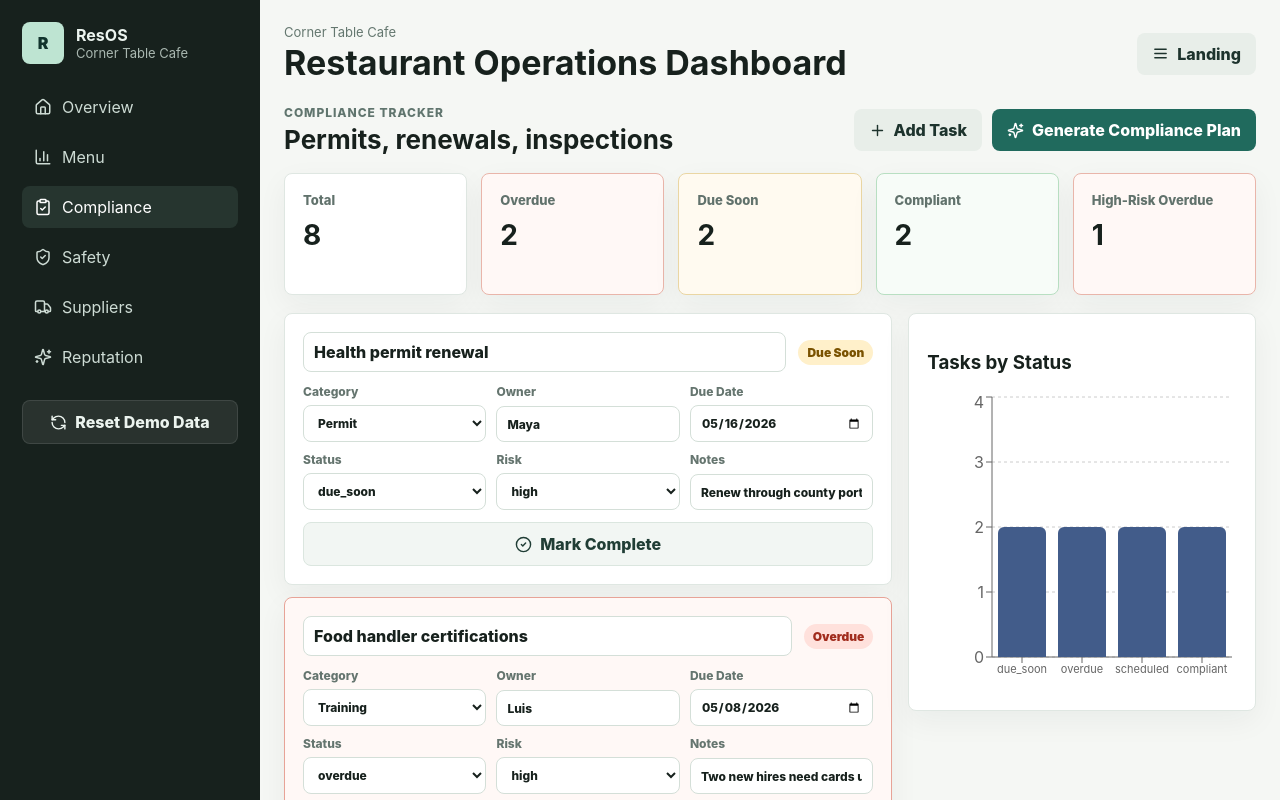
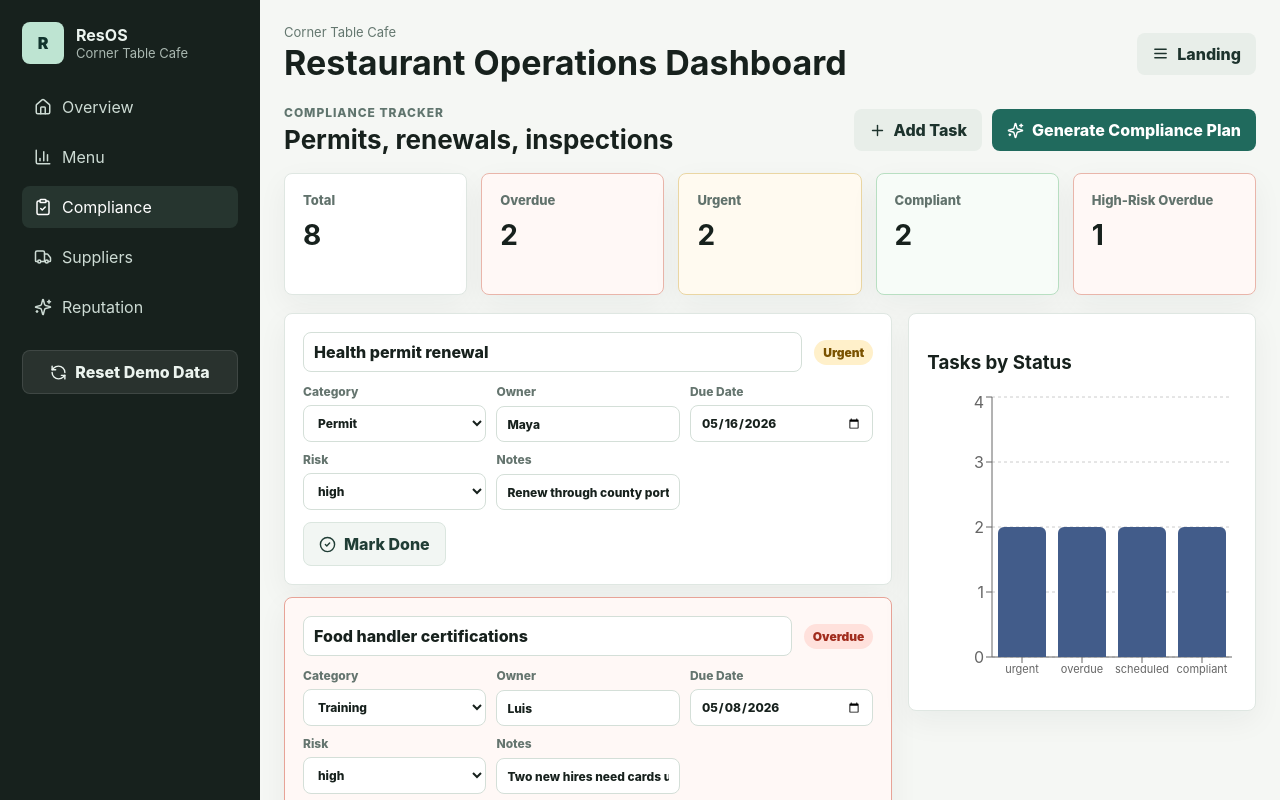
Before and after one commit to wierdteck/ResOS, a React (Vite) app: page /dashboard/compliance in a window 1280 px wide. Shown: the top 800 px of the page. Built offline with nearby package versions, Linux system fonts and the light colour scheme.

Commit message:
Cleaned the extra Badges and Page

```diff
--- a/src/App.jsx
+++ b/src/App.jsx
@@ -4,7 +4,6 @@ import Landing from './pages/Landing.jsx';
 import Dashboard from './pages/Dashboard.jsx';
 import Menu from './pages/Menu.jsx';
 import Compliance from './pages/Compliance.jsx';
-import Safety from './pages/Safety.jsx';
 import Suppliers from './pages/Suppliers.jsx';
 import Reputation from './pages/Reputation.jsx';
 
@@ -16,7 +15,7 @@ export default function App() {
         <Route index element={<Dashboard />} />
         <Route path="menu" element={<Menu />} />
         <Route path="compliance" element={<Compliance />} />
-        <Route path="safety" element={<Safety />} />
+        <Route path="safety" element={<Navigate to="/dashboard" replace />} />
         <Route path="suppliers" element={<Suppliers />} />
         <Route path="reputation" element={<Reputation />} />
       </Route>
--- a/src/components/Layout.jsx
+++ b/src/components/Layout.jsx
@@ -1,5 +1,5 @@
 import { NavLink, Outlet, useNavigate } from 'react-router-dom';
-import { BarChart3, ClipboardCheck, Home, Menu as MenuIcon, RefreshCcw, ShieldCheck, Sparkles, Truck } from 'lucide-react';
+import { BarChart3, ClipboardCheck, Home, Menu as MenuIcon, RefreshCcw, Sparkles, Truck } from 'lucide-react';
 import Button from './Button.jsx';
 import { getAllData, resetDemoData } from '../services/dataStore.js';
 
@@ -7,7 +7,6 @@ const navItems = [
   { to: '/dashboard', label: 'Overview', icon: Home, end: true },
   { to: '/dashboard/menu', label: 'Menu', icon: BarChart3 },
   { to: '/dashboard/compliance', label: 'Compliance', icon: ClipboardCheck },
-  { to: '/dashboard/safety', label: 'Safety', icon: ShieldCheck },
   { to: '/dashboard/suppliers', label: 'Suppliers', icon: Truck },
   { to: '/dashboard/reputation', label: 'Reputation', icon: Sparkles },
 ];
--- a/src/pages/Compliance.jsx
+++ b/src/pages/Compliance.jsx
@@ -1,15 +1,14 @@
 import { useState } from 'react';
 import { Bar, BarChart, CartesianGrid, ResponsiveContainer, Tooltip, XAxis, YAxis } from 'recharts';
-import { CheckCircle2, Plus, Sparkles } from 'lucide-react';
+import { CheckCircle2, Plus, Sparkles, Trash2 } from 'lucide-react';
 import Badge from '../components/Badge.jsx';
 import Button from '../components/Button.jsx';
 import Card from '../components/Card.jsx';
 import MetricCard from '../components/MetricCard.jsx';
 import { getComplianceTasks, saveComplianceTasks } from '../services/dataStore.js';
-import { chartRowsFromCounts, countBy, getComplianceAnalytics } from '../utils/analytics.js';
+import { chartRowsFromCounts, countBy, getComplianceAnalytics, getComplianceDisplayStatus } from '../utils/analytics.js';
 import { generateCompliancePlan } from '../utils/mockAi.js';
 
-const statusOptions = ['compliant', 'due_soon', 'overdue', 'scheduled'];
 const categories = ['License', 'Permit', 'Inspection', 'Training', 'Tax', 'Insurance'];
 const riskOptions = ['low', 'medium', 'high'];
 
@@ -30,6 +29,18 @@ export default function Compliance() {
     save([...tasks, { id: `comp-${Date.now()}`, title: 'New compliance task', category: 'Permit', owner: 'Maya', dueDate: '2026-05-31', recurrence: 'one-time', status: 'scheduled', riskLevel: 'medium', notes: '' }]);
   }
 
+  function markDone(id) {
+    save(tasks.map((task) => (
+      task.id === id
+        ? { ...task, status: 'compliant', completedAt: new Date().toISOString().slice(0, 10) }
+        : task
+    )));
+  }
+
+  function deleteTask(id) {
+    save(tasks.filter((task) => task.id !== id));
+  }
+
   return (
     <div className="page-stack">
       <div className="section-heading">
@@ -42,36 +53,46 @@ export default function Compliance() {
       <section className="metrics-grid small">
         <MetricCard label="Total" value={analytics.total} />
         <MetricCard label="Overdue" value={analytics.overdue} tone={analytics.overdue ? 'danger' : 'good'} />
-        <MetricCard label="Due Soon" value={analytics.dueSoon} tone="warning" />
+        <MetricCard label="Urgent" value={analytics.dueSoon} tone="warning" />
         <MetricCard label="Compliant" value={analytics.compliant} tone="good" />
         <MetricCard label="High-Risk Overdue" value={analytics.highRiskOverdue} tone={analytics.highRiskOverdue ? 'danger' : 'good'} />
       </section>
       {plan ? <Card className="insight">{plan}</Card> : null}
       <section className="two-col uneven">
         <div className="task-list">
-          {tasks.map((task) => (
-            <Card key={task.id} className={`task-card priority-${task.status}-${task.riskLevel}`}>
+          {tasks.map((task) => {
+            const displayStatus = getComplianceDisplayStatus(task);
+            const isDone = displayStatus === 'compliant';
+            const statusTone = displayStatus === 'overdue' ? 'danger' : displayStatus === 'urgent' ? 'warning' : displayStatus === 'compliant' ? 'good' : 'info';
+            return (
+              <Card key={task.id} className={`task-card priority-${displayStatus}-${task.riskLevel}`}>
                 <div className="task-head">
                   <input value={task.title} onChange={(event) => update(task.id, 'title', event.target.value)} />
-                <Badge tone={task.status === 'overdue' ? 'danger' : task.status === 'due_soon' ? 'warning' : 'good'}>{task.status.replace('_', ' ')}</Badge>
+                  <Badge tone={statusTone}>{displayStatus}</Badge>
                 </div>
                 <div className="form-grid">
                   <label>Category<select value={task.category} onChange={(event) => update(task.id, 'category', event.target.value)}>{categories.map((item) => <option key={item}>{item}</option>)}</select></label>
                   <label>Owner<input value={task.owner} onChange={(event) => update(task.id, 'owner', event.target.value)} /></label>
                   <label>Due Date<input type="date" value={task.dueDate} onChange={(event) => update(task.id, 'dueDate', event.target.value)} /></label>
-                <label>Status<select value={task.status} onChange={(event) => update(task.id, 'status', event.target.value)}>{statusOptions.map((item) => <option key={item}>{item}</option>)}</select></label>
                   <label>Risk<select value={task.riskLevel} onChange={(event) => update(task.id, 'riskLevel', event.target.value)}>{riskOptions.map((item) => <option key={item}>{item}</option>)}</select></label>
                   <label>Notes<input value={task.notes} onChange={(event) => update(task.id, 'notes', event.target.value)} /></label>
                 </div>
-              <Button variant="ghost" icon={CheckCircle2} onClick={() => update(task.id, 'status', 'compliant')}>Mark Complete</Button>
+                <div className="button-row">
+                  {isDone ? (
+                    <Button variant="ghost" icon={Trash2} onClick={() => deleteTask(task.id)}>Delete Task</Button>
+                  ) : (
+                    <Button variant="ghost" icon={CheckCircle2} onClick={() => markDone(task.id)}>Mark Done</Button>
+                  )}
+                </div>
               </Card>
-          ))}
+            );
+          })}
         </div>
         <Card>
           <h3>Tasks by Status</h3>
           <div className="chart">
             <ResponsiveContainer>
-              <BarChart data={chartRowsFromCounts(countBy(tasks, 'status'))}>
+              <BarChart data={chartRowsFromCounts(countBy(analytics.rows, 'derivedStatus'))}>
                 <CartesianGrid strokeDasharray="3 3" vertical={false} />
                 <XAxis dataKey="name" tick={{ fontSize: 11 }} />
                 <YAxis allowDecimals={false} />
--- a/src/pages/Dashboard.jsx
+++ b/src/pages/Dashboard.jsx
@@ -1,15 +1,14 @@
 import { Link } from 'react-router-dom';
-import { BarChart3, ClipboardCheck, ShieldAlert, ShieldCheck, Sparkles, Star, TrendingUp, Truck } from 'lucide-react';
+import { BarChart3, ClipboardCheck, Sparkles, Star, TrendingUp, Truck } from 'lucide-react';
 import Card from '../components/Card.jsx';
 import MetricCard from '../components/MetricCard.jsx';
 import { getAllData } from '../services/dataStore.js';
-import { currency, getComplianceAnalytics, getMenuAnalytics, getReviewAnalytics, getSafetyAnalytics, getSupplierAnalytics } from '../utils/analytics.js';
+import { currency, getComplianceAnalytics, getMenuAnalytics, getReviewAnalytics, getSupplierAnalytics } from '../utils/analytics.js';
 import { generateOverallActionPlan } from '../utils/mockAi.js';
 
 const cards = [
   { to: 'menu', label: 'Menu Intelligence', text: 'Profitability, prep burden, and dish recommendations.', icon: BarChart3 },
   { to: 'compliance', label: 'Compliance', text: 'Permits, inspections, renewals, and risk tracking.', icon: ClipboardCheck },
-  { to: 'safety', label: 'Safety', text: 'Cleaning checklist and temperature rule checks.', icon: ShieldCheck },
   { to: 'suppliers', label: 'Suppliers', text: 'Lightweight price comparison and history.', icon: Truck },
   { to: 'reputation', label: 'Reputation', text: 'Manual review insights and profile consistency.', icon: Sparkles },
 ];
@@ -18,7 +17,6 @@ export default function Dashboard() {
   const data = getAllData();
   const menu = getMenuAnalytics(data.menuItems, data.recipeIngredients, data.supplierItems);
   const compliance = getComplianceAnalytics(data.complianceTasks);
-  const safety = getSafetyAnalytics(data.safetyTasks);
   const suppliers = getSupplierAnalytics(data.supplierItems).filter((row) => !row.unitMismatch && row.savings > 0);
   const reviews = getReviewAnalytics(data.reviews);
   const actionPlan = generateOverallActionPlan(data);
@@ -29,8 +27,6 @@ export default function Dashboard() {
         <MetricCard icon={TrendingUp} label="Weekly Gross Profit" value={currency(menu.weeklyGrossProfit)} help="from seeded menu sales" />
         <MetricCard icon={BarChart3} label="Menu Items Needing Action" value={menu.actionCount} tone={menu.actionCount ? 'warning' : 'good'} />
         <MetricCard icon={ClipboardCheck} label="Overdue Compliance" value={compliance.overdue} tone={compliance.overdue ? 'danger' : 'good'} />
-        <MetricCard icon={ShieldCheck} label="Overdue Safety" value={safety.overdue} tone={safety.overdue ? 'danger' : 'good'} />
-        <MetricCard icon={ShieldAlert} label="Unsafe Temperatures" value={safety.unsafeTemperatures} tone={safety.unsafeTemperatures ? 'danger' : 'good'} />
         <MetricCard icon={Truck} label="Supplier Savings" value={suppliers.length} help="same-unit opportunities" />
         <MetricCard icon={Star} label="Average Rating" value={reviews.averageRating.toFixed(1)} help={`${reviews.total} mock reviews`} />
       </section>
--- a/src/pages/Menu.jsx
+++ b/src/pages/Menu.jsx
@@ -37,6 +37,31 @@ export default function Menu() {
 
   function updateItem(id, key, value) {
     saveItems(items.map((item) => (item.id === id ? { ...item, [key]: value } : item)));
+  }
+
+  function addMenuItem() {
+    const item = {
+      id: `menu-${Date.now()}`,
+      name: 'New Menu Item',
+      category: 'Entree',
+      price: 0,
+      ingredientCost: 0,
+      costMode: 'manual',
+      avgPrepMinutes: 0,
+      salesThisWeek: 0,
+      station: 'Kitchen',
+      notes: '',
+    };
+    saveItems([...items, item]);
+    setSelectedId(item.id);
+  }
+
+  function removeMenuItem(id) {
+    const nextItems = items.filter((item) => item.id !== id);
+    const nextRecipes = recipes.filter((row) => row.menuItemId !== id);
+    saveItems(nextItems);
+    saveRecipes(nextRecipes);
+    if (selectedId === id) setSelectedId(nextItems[0]?.id || '');
   }
 
   function addRecipeRow() {
@@ -81,7 +106,10 @@ export default function Menu() {
     <div className="page-stack">
       <div className="section-heading">
         <div><p className="eyebrow">Menu Intelligence</p><h2>Profit and recipe-linked costing</h2></div>
-        <Button icon={Sparkles} onClick={() => setSummary(analyzeMenu(items, recipes, supplierItems))}>Analyze Menu</Button>
+        <div className="button-row">
+          <Button variant="secondary" icon={Plus} onClick={addMenuItem}>Add Menu Item</Button>
+          <Button icon={Sparkles} onClick={() => setSummary(analyzeMenu(items, recipes, supplierItems))}>Analyze Menu</Button>
+        </div>
       </div>
       <p className="muted">Recommendations are computed from effective ingredient cost. Manual dishes use typed cost; auto-costed dishes follow matching supplier prices.</p>
       {summary ? <Card className="insight">{summary}</Card> : null}
@@ -91,7 +119,7 @@ export default function Menu() {
           <table>
             <thead>
               <tr>
-                <th>Dish</th><th>Category</th><th>Cost Mode</th><th>Price</th><th>Ingredient Cost</th><th>Prep</th><th>Sales</th><th>Station</th><th>Profit</th><th>Food Cost</th><th>Action</th><th>Notes</th>
+                <th>Dish</th><th>Category</th><th>Cost Mode</th><th>Price</th><th>Ingredient Cost</th><th>Prep</th><th>Sales</th><th>Station</th><th>Profit</th><th>Food Cost</th><th>Action</th><th>Notes</th><th></th>
               </tr>
             </thead>
             <tbody>
@@ -104,9 +132,6 @@ export default function Menu() {
                       <option value="manual">Manual Cost</option>
                       <option value="recipe">Auto From Recipe/Suppliers</option>
                     </select>
-                    <Badge tone={row.costMode === 'recipe' ? (row.costIncomplete ? 'warning' : 'info') : 'neutral'}>
-                      {row.costMode === 'recipe' ? (row.costIncomplete ? 'Incomplete Cost' : 'Auto Cost') : 'Manual Cost'}
-                    </Badge>
                   </td>
                   <td><NumericInput value={row.price} step="0.01" onCommit={(value) => updateItem(row.id, 'price', value)} /></td>
                   <td>
@@ -123,6 +148,19 @@ export default function Menu() {
                   <td><span className="derived-value">{percent(row.foodCostPercent)}</span></td>
                   <td><Badge tone={toneByRecommendation[row.recommendation]}>{row.recommendation}</Badge></td>
                   <td><input value={row.notes} onChange={(event) => updateItem(row.id, 'notes', event.target.value)} /></td>
+                  <td>
+                    <button
+                      className="icon-only danger"
+                      type="button"
+                      onClick={(event) => {
+                        event.stopPropagation();
+                        removeMenuItem(row.id);
+                      }}
+                      aria-label="Remove menu item"
+                    >
+                      <Trash2 size={16} />
+                    </button>
+                  </td>
                 </tr>
               ))}
             </tbody>
@@ -136,6 +174,7 @@ export default function Menu() {
           analyticsRow={selectedAnalytics}
           recipeRows={recipes.filter((row) => row.menuItemId === selectedItem.id)}
           supplierItems={supplierItems}
+          onUpdateMenuItem={updateItem}
           onAdd={addRecipeRow}
           onUpdate={updateRecipe}
           onRemove={removeRecipe}
@@ -156,10 +195,33 @@ export default function Menu() {
   );
 }
 
-function RecipeBuilder({ menuItem, analyticsRow, recipeRows, supplierItems, onAdd, onUpdate, onRemove }) {
+function RecipeBuilder({ menuItem, analyticsRow, recipeRows, supplierItems, onUpdateMenuItem, onAdd, onUpdate, onRemove }) {
   const recipeCost = getRecipeCost(menuItem.id, recipeRows, supplierItems);
   const ingredientNames = useMemo(() => [...new Set(supplierItems.map((item) => item.ingredientName))], [supplierItems]);
   const specificSuppliers = (row) => supplierItems.filter((item) => item.ingredientName === row.ingredientName || item.id === row.supplierItemId);
+
+  if (menuItem.costMode === 'manual') {
+    return (
+      <Card className="recipe-builder">
+        <div className="section-heading">
+          <div>
+            <p className="eyebrow">Manual Cost Builder</p>
+            <h2>{menuItem.name}</h2>
+          </div>
+        </div>
+        <p className="muted">This item is using a manually entered ingredient cost, so supplier recipe rows are not required.</p>
+        <div className="manual-cost-panel">
+          <label>
+            Manual ingredient cost
+            <NumericInput value={menuItem.ingredientCost} step="0.01" onCommit={(value) => onUpdateMenuItem(menuItem.id, 'ingredientCost', value)} />
+          </label>
+          <div><span>Price</span><strong>{currency(menuItem.price)}</strong></div>
+          <div><span>Estimated gross profit</span><strong>{currency(analyticsRow?.grossProfit || 0)}</strong></div>
+          <div><span>Food cost margin</span><strong>{percent(analyticsRow?.foodCostPercent || 0)}</strong></div>
+        </div>
+      </Card>
+    );
+  }
 
   return (
     <Card className="recipe-builder">
@@ -169,7 +231,6 @@ function RecipeBuilder({ menuItem, analyticsRow, recipeRows, supplierItems, onAd
           <h2>{menuItem.name}</h2>
         </div>
         <div className="button-row">
-          <Badge tone={menuItem.costMode === 'recipe' ? 'info' : 'neutral'}>{menuItem.costMode === 'recipe' ? 'Auto from suppliers' : 'Manual cost'}</Badge>
           <Button variant="secondary" icon={Plus} onClick={onAdd}>Add Ingredient</Button>
         </div>
       </div>
@@ -191,12 +252,11 @@ function RecipeBuilder({ menuItem, analyticsRow, recipeRows, supplierItems, onAd
                     <option value="cheapest">Cheapest supplier</option>
                     <option value="specificSupplier">Specific supplier</option>
                   </select>
-                  <Badge tone={row.costingMode === 'cheapest' ? 'good' : 'info'}>{row.costingMode === 'cheapest' ? 'Cheapest Supplier' : 'Specific Supplier'}</Badge>
                 </td>
                 <td>
                   <select disabled={row.costingMode !== 'specificSupplier'} value={row.supplierItemId || ''} onChange={(event) => onUpdate(row.id, 'supplierItemId', event.target.value)}>
                     <option value="">Select supplier</option>
-                    {specificSuppliers(row).map((item) => <option key={item.id} value={item.id}>{item.supplierName} · {currency(item.price)} / {item.unit}</option>)}
+                    {specificSuppliers(row).map((item) => <option key={item.id} value={item.id}>{item.supplierName} - {currency(item.price)} / {item.unit}</option>)}
                   </select>
                 </td>
                 <td><span className="derived-value">{currency(row.lineCost)}</span></td>
--- a/src/pages/Suppliers.jsx
+++ b/src/pages/Suppliers.jsx
@@ -67,7 +67,7 @@ export default function Suppliers() {
             <Card key={row.ingredientName}>
               <div className="task-head">
                 <strong>{row.ingredientName}</strong>
-                {row.unitMismatch ? <Badge tone="warning">unit mismatch; compare manually</Badge> : <Badge tone="good">{row.unit}</Badge>}
+                {row.unitMismatch ? <Badge tone="warning">unit mismatch</Badge> : <Badge tone="good">{row.unit}</Badge>}
               </div>
               {row.unitMismatch ? <p className="muted">Suppliers use different units. Keep this as a manual manager comparison.</p> : (
                 <p><strong>{row.cheapest.supplierName}</strong> is cheapest at {currency(row.cheapest.price)} per {row.unit}. Potential spread: {currency(row.savings)}.</p>
--- a/src/utils/analytics.js
+++ b/src/utils/analytics.js
@@ -133,13 +133,28 @@ export function getMenuAnalytics(menuItems, recipeIngredients = [], supplierItem
 }
 
 export function getComplianceAnalytics(tasks) {
+  const rows = tasks.map((task) => ({ ...task, derivedStatus: getComplianceDisplayStatus(task) }));
   return {
-    total: tasks.length,
-    overdue: tasks.filter((task) => task.status === 'overdue').length,
-    dueSoon: tasks.filter((task) => task.status === 'due_soon').length,
-    compliant: tasks.filter((task) => task.status === 'compliant').length,
-    highRiskOverdue: tasks.filter((task) => task.status === 'overdue' && task.riskLevel === 'high').length,
+    rows,
+    total: rows.length,
+    overdue: rows.filter((task) => task.derivedStatus === 'overdue').length,
+    dueSoon: rows.filter((task) => task.derivedStatus === 'urgent').length,
+    compliant: rows.filter((task) => task.derivedStatus === 'compliant').length,
+    highRiskOverdue: rows.filter((task) => task.derivedStatus === 'overdue' && task.riskLevel === 'high').length,
   };
+}
+
+export function getComplianceDisplayStatus(task, now = new Date()) {
+  if (task.status === 'compliant' || task.completedAt) return 'compliant';
+  if (!task.dueDate) return 'scheduled';
+
+  const today = new Date(now.getFullYear(), now.getMonth(), now.getDate());
+  const due = new Date(`${task.dueDate}T00:00:00`);
+  const daysUntilDue = Math.ceil((due - today) / 86400000);
+
+  if (daysUntilDue < 0) return 'overdue';
+  if (daysUntilDue <= 7) return 'urgent';
+  return 'scheduled';
 }
 
 export function isUnsafeTemperature(task) {
--- a/src/utils/mockAi.js
+++ b/src/utils/mockAi.js
@@ -1,4 +1,4 @@
-import { getComplianceAnalytics, getMenuAnalytics, getProfileMismatches, getSafetyAnalytics, getSupplierAnalytics, getReviewAnalytics, isUnsafeTemperature, currency } from './analytics.js';
+import { getComplianceAnalytics, getComplianceDisplayStatus, getMenuAnalytics, getProfileMismatches, getSafetyAnalytics, getSupplierAnalytics, getReviewAnalytics, isUnsafeTemperature, currency } from './analytics.js';
 
 function sentenceList(items) {
   return items.filter(Boolean).join(' ');
@@ -25,7 +25,7 @@ export function analyzeMenu(menuItems, recipeIngredients = [], supplierItems = [
 
 export function generateCompliancePlan(tasks) {
   const analytics = getComplianceAnalytics(tasks);
-  const urgent = tasks.filter((task) => task.status === 'overdue' || task.riskLevel === 'high');
+  const urgent = tasks.filter((task) => getComplianceDisplayStatus(task) === 'overdue' || task.riskLevel === 'high');
   return sentenceList([
     `There are ${analytics.overdue} overdue compliance tasks and ${analytics.highRiskOverdue} high-risk overdue tasks.`,
     urgent.length ? `Handle first: ${urgent.map((task) => `${task.title} (${task.owner})`).slice(0, 4).join(', ')}.` : 'No urgent compliance blockers are visible.',
@@ -84,13 +84,11 @@ export function generateProfileUpdatePlan(mismatches) {
 export function generateOverallActionPlan(allData) {
   const menu = getMenuAnalytics(allData.menuItems, allData.recipeIngredients, allData.supplierItems);
   const compliance = getComplianceAnalytics(allData.complianceTasks);
-  const safety = getSafetyAnalytics(allData.safetyTasks);
   const suppliers = getSupplierAnalytics(allData.supplierItems).filter((row) => !row.unitMismatch && row.savings > 0);
   const mismatches = getProfileMismatches(allData.businessProfiles);
 
   return [
     compliance.highRiskOverdue ? `Resolve ${compliance.highRiskOverdue} high-risk overdue compliance task before the next service window.` : 'Compliance has no high-risk overdue blocker.',
-    safety.unsafeTemperatures ? `Investigate ${safety.unsafeTemperatures} unsafe temperature log and document the correction.` : 'Temperature logs are currently within threshold.',
     menu.actionCount ? `Review ${menu.actionCount} menu item recommendation before ordering ingredients.` : 'Menu mix is healthy this week.',
     menu.incompleteRecipeCount ? `${menu.incompleteRecipeCount} recipe-linked item has incomplete supplier costing.` : 'Recipe-linked supplier changes are flowing into menu margins.',
     suppliers.length ? `Check supplier savings for ${suppliers.map((row) => row.ingredientName).join(', ')}.` : 'No same-unit supplier switches need immediate review.',
```
Also changed, not shown: src/styles.css (+10 -0 lines). Lines whose indentation alone changed are shown as unchanged.
